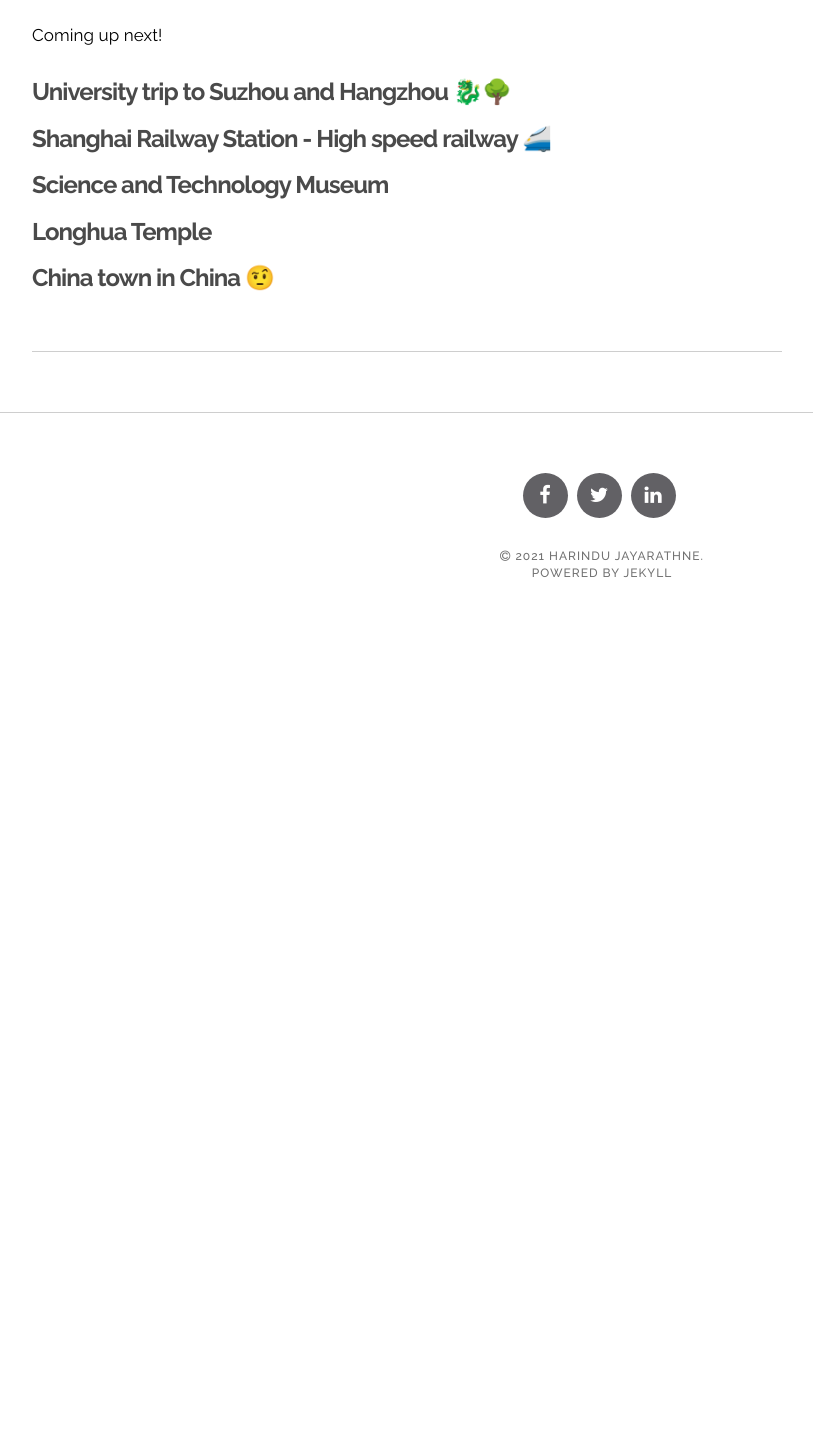
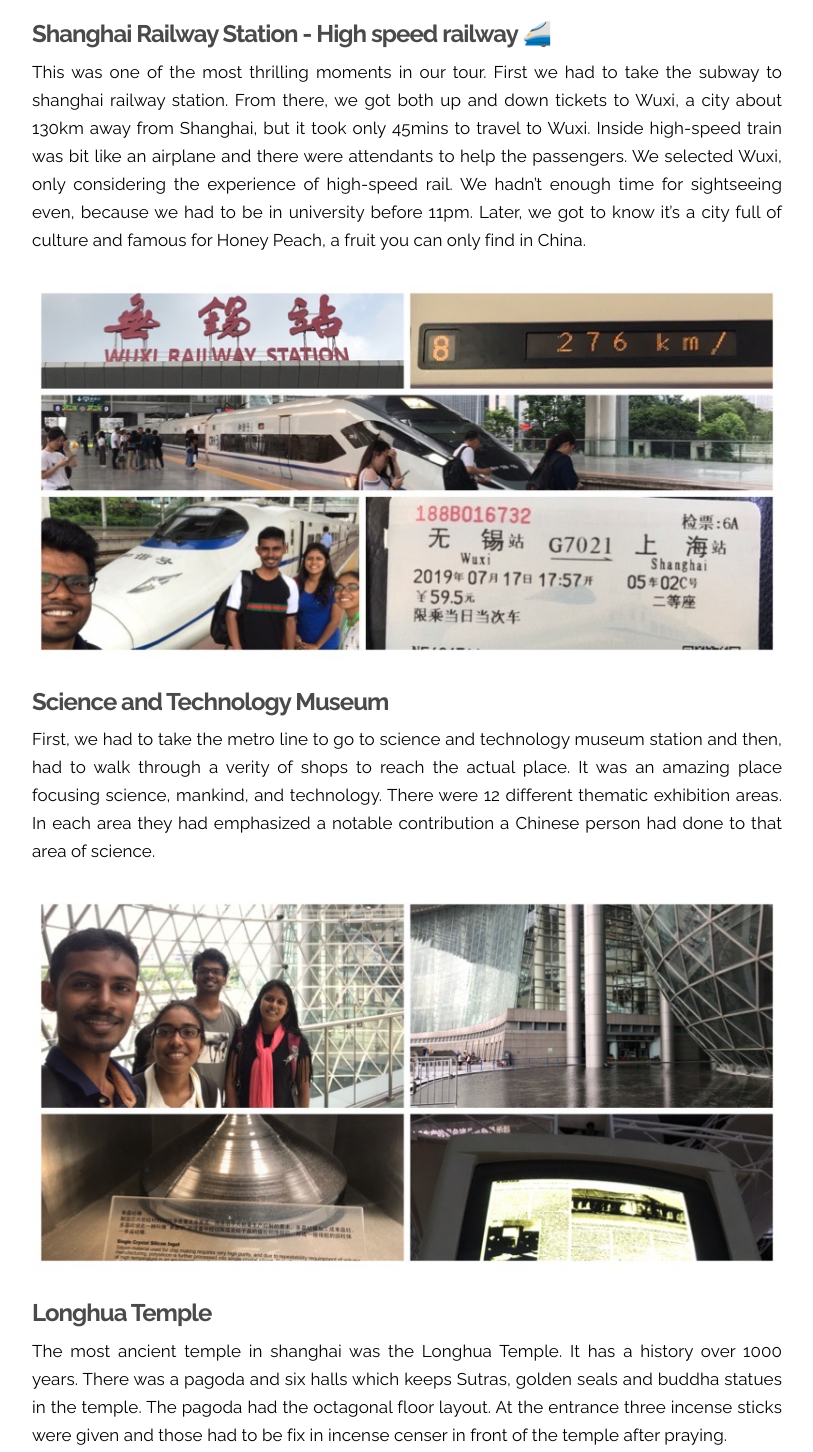
Before and after one commit to harinduravin/harinduravin.github.io, a plain HTML site: page 2021/08/25/@harinduravin-memories-from-shanghai-university-of-electric-power.html in a window 1280 px wide. Shown: the part 4860-6312 px from the top of the page, without its empty margins (38-851 px from the left). Before the commit the page ends 5483 px from the top, so only its background shows below. Drawn offline with nearby package versions, Linux system fonts and the light colour scheme; a script that the page names is missing.

Commit message:
end of china article

```diff
--- a/2021/08/25/@harinduravin-memories-from-shanghai-university-of-electric-power.html
+++ b/2021/08/25/@harinduravin-memories-from-shanghai-university-of-electric-power.html
@@ -149,17 +149,39 @@
  <img src="/images/memories_from_shanghai/city.jpeg" alt="drawing" width="800" />
 </p>
 
-<p>Coming up next!</p>
+<h3 id="shanghai-railway-station---high-speed-railway-">Shanghai Railway Station - High speed railway 🚄</h3>
+
+<p>This was one of the most thrilling moments in our tour. First we had to take the subway to shanghai railway station. From there, we got both up and down tickets to Wuxi, a city about 130km away from Shanghai, but it took only 45mins to travel to Wuxi. Inside high-speed train was bit like an airplane and there were attendants to help the passengers.
+We selected Wuxi, only considering the experience of high-speed rail. We hadn’t enough time for sightseeing even, because we had to be in university before 11pm. Later, we got to know it’s a city full of culture and famous for Honey Peach, a fruit you can only find in China.</p>
+
+<p style="text-align: center;">
+ <img src="/images/memories_from_shanghai/train.jpeg" alt="drawing" width="800" />
+</p>
+
+<h3 id="science-and-technology-museum">Science and Technology Museum</h3>
+
+<p>First, we had to take the metro line to go to science and technology museum station and then, had to walk through a verity of shops to reach the actual place. It was an amazing place focusing science, mankind, and technology. There were 12 different thematic exhibition areas. In each area they had emphasized a notable contribution a Chinese person had done to that area of science.</p>
+
+<p style="text-align: center;">
+ <img src="/images/memories_from_shanghai/museum.jpeg" alt="drawing" width="800" />
+</p>
+
+<h3 id="longhua-temple">Longhua Temple</h3>
+
+<p>The most ancient temple in shanghai was the Longhua Temple. It has a history over 1000 years. There was a pagoda and six halls which keeps Sutras, golden seals and buddha statues in the temple. The pagoda had the octagonal floor layout. At the entrance three incense sticks were given and those had to be fix in incense censer in front of the temple after praying.</p>
 
 <h3 id="university-trip-to-suzhou-and-hangzhou-">University trip to Suzhou and Hangzhou 🐉🌳</h3>
 
-<h3 id="shanghai-railway-station---high-speed-railway-">Shanghai Railway Station - High speed railway 🚄</h3>
+<p>Initially, Shanghai University had organized this trip as an optional in the summer school program. If we wanted to go on this, we had to pay, but fortunately they change it to a free tour for all the participants. First day, we went to one of the oldest towns in the Yangtze River basin, Suzhou. There we were taken to lingering garden. It was a very beautiful place with exquisite architecture.
+Then, we went on a boat ride on the ancient canal in Suzhou. That area was like a little Venice. After tour in Suzhou, we headed to Hangzhou. In Hangzhou, we went to famous Longjing tea village and then on the West Lake Cruise. This two-day trip was like a journey through Chinese culture.</p>
 
-<h3 id="science-and-technology-museum">Science and Technology Museum</h3>
-
-<h3 id="longhua-temple">Longhua Temple</h3>
+<p style="text-align: center;">
+ <img src="/images/memories_from_shanghai/suzhou.jpeg" alt="drawing" width="800" />
+</p>
 
 <h3 id="china-town-in-china-">China town in China 🤨</h3>
+
+<p>In China town, there were lot of stores of different kinds of fancy items and clothes for cheaper price. The price shown is not the reasonable price of the item. So, if you want to buy it to a reasonable price, you should be a pro in bargaining.</p>
 
         </div>
     </div>
```
Also changed, not shown: images/memories_from_shanghai/museum.jpeg (added), images/memories_from_shanghai/suzhou.jpeg (added), images/memories_from_shanghai/train.jpeg (added), 1 other file.
